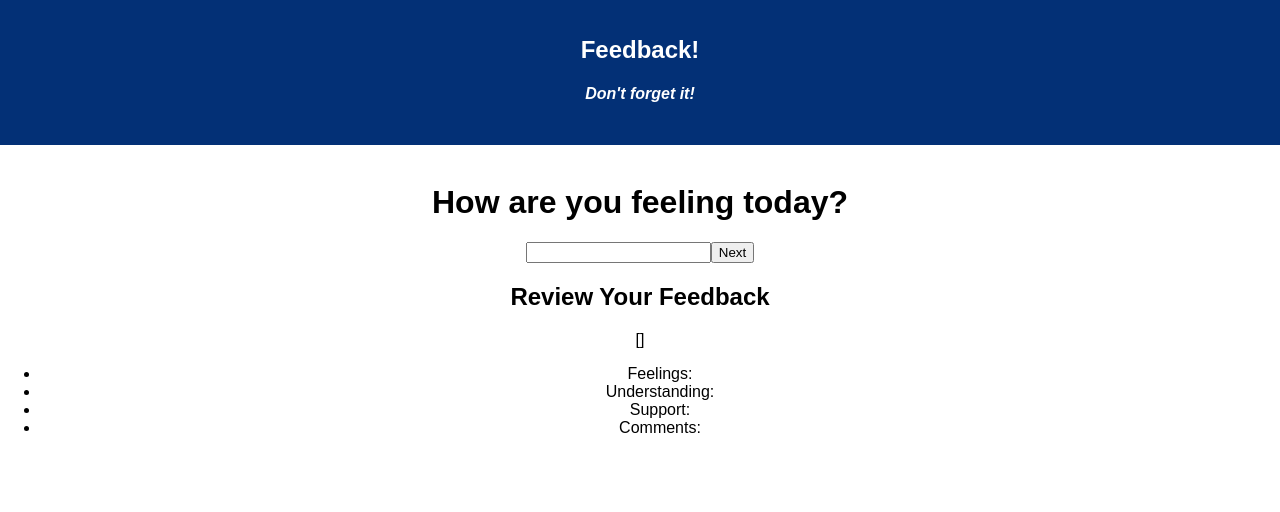
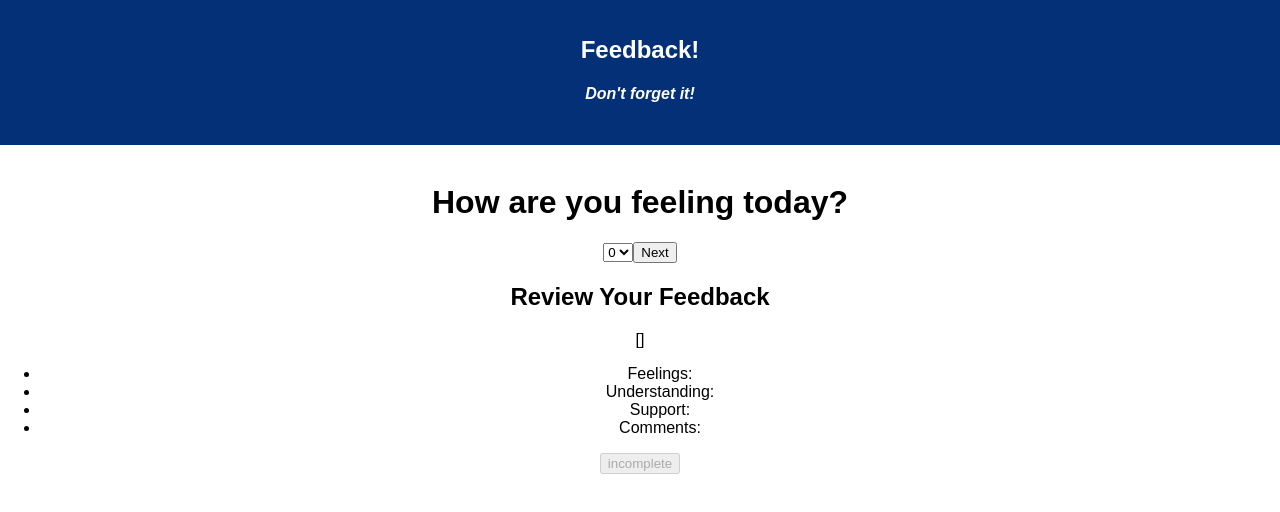
Before and after one commit to sduale01/Feedback-Survey, a React (Create React App) app: page /#/ in a window 1280 px wide. Shown: the top 512 px of the page. Built offline with nearby package versions, Linux system fonts and the light colour scheme; no server answers.

Commit message:
create submit btn and selection drop-down

```diff
--- a/src/components/Feelings/Feelings.js
+++ b/src/components/Feelings/Feelings.js
@@ -28,7 +28,14 @@ class Feelings extends Component {
         return (
             <div>
                 <h1>How are you feeling today?</h1>
-                <input onChange={this.handleInputChange} type="number" />
+                <select onChange={this.handleInputChange}>
+                    <option value="0">0</option>
+                    <option value="1">1</option>
+                    <option value="2">2</option>
+                    <option value="3">3</option>
+                    <option value="4">4</option>
+                    <option value="5">5</option>
+                </select>
                 <button onClick={this.handleNextButton}>Next</button>
                 <Review />
             </div>
--- a/src/components/FourthPage/FourthPage.js
+++ b/src/components/FourthPage/FourthPage.js
@@ -19,10 +19,15 @@ class ThirdPage extends Component {
 
     // runs when next button is clicked.
     handleNextButton = () => {
-        console.log('next btn clicked');
+        if (this.state.comments === '') {
+            alert('Must fill out comment')
+        } else {
+            console.log('next btn clicked');
         const action = {type: 'SET_COMMENTS', payload: this.state.comments}
         this.props.dispatch(action)
         this.props.history.push('/review')
+        }
+
     }
 
     render() {
@@ -30,8 +35,10 @@ class ThirdPage extends Component {
             <div>
                 <h1>Any comments you want to leave?</h1>
                 <input onChange={this.handleInputChange} type="text" />
+
                 <button onClick={this.handleNextButton}>Next</button>
                 <Review />
+
             </div>
         );
     }
--- a/src/components/Review/Review.js
+++ b/src/components/Review/Review.js
@@ -3,6 +3,15 @@ import { connect } from 'react-redux';
 
 class Review extends Component {
     render() {
+
+        // conditional render
+        let renderElement;
+        if (this.props.reduxStore.collectSurveyReducer.comments != ''){
+            renderElement = <button>submit</button>
+        } else {
+            renderElement = <button disabled>incomplete</button>
+        }
+
         return (
             <div>
                 <h2>Review Your Feedback</h2>
@@ -13,6 +22,7 @@ class Review extends Component {
                     <li>Support: {this.props.reduxStore.collectSurveyReducer.support}</li>
                     <li>Comments: {this.props.reduxStore.collectSurveyReducer.comments}</li>
                 </ul>
+                <div>{renderElement}</div>
             </div>
         );
     }
--- a/src/components/ThirdPage/ThirdPage.js
+++ b/src/components/ThirdPage/ThirdPage.js
@@ -29,7 +29,14 @@ class ThirdPage extends Component {
         return (
             <div>
                 <h1>How well are you being supported?</h1>
-                <input onChange={this.handleInputChange} type="number" />
+                <select onChange={this.handleInputChange}>
+                    <option value="0">0</option>
+                    <option value="1">1</option>
+                    <option value="2">2</option>
+                    <option value="3">3</option>
+                    <option value="4">4</option>
+                    <option value="5">5</option>
+                </select>
                 <button onClick={this.handleNextButton}>Next</button>
                 <Review />
             </div>
--- a/src/components/Understanding/Understanding.js
+++ b/src/components/Understanding/Understanding.js
@@ -29,7 +29,14 @@ class Understanding extends Component {
         return (
             <div>
                 <h1>How well are you understanding the content?</h1>
-                <input onChange={this.handleInputChange} type="number" />
+                <select onChange={this.handleInputChange}>
+                    <option value="0">0</option>
+                    <option value="1">1</option>
+                    <option value="2">2</option>
+                    <option value="3">3</option>
+                    <option value="4">4</option>
+                    <option value="5">5</option>
+                </select>
                 <button onClick={this.handleNextButton}>Next</button>
                 <Review />
             </div>
--- a/src/index.js
+++ b/src/index.js
@@ -8,7 +8,6 @@ import { createStore, combineReducers, applyMiddleware } from 'redux';
 import { Provider } from 'react-redux';
 import logger from 'redux-logger';
 
-// const formSelection = {feelings: 5, understanding: 4, support: 3, comments: 'random comment'}
 const formReducer = (state = [], action) => {
     if (action.type === 'GET_DATA') {
         return action.payload;
@@ -16,7 +15,9 @@ const formReducer = (state = [], action) => {
     return state;
 }
 
-const collectSurveyReducer = (state = [], action) => {
+const formSelection = {feeling: '', understanding: '', support: '', comments: ''}
+
+const collectSurveyReducer = (state = formSelection, action) => {
     if (action.type === 'SET_FEELING') {
         return {...state, feeling: action.payload}
     } else if (action.type === 'SET_UNDERSTANDING') {
```
